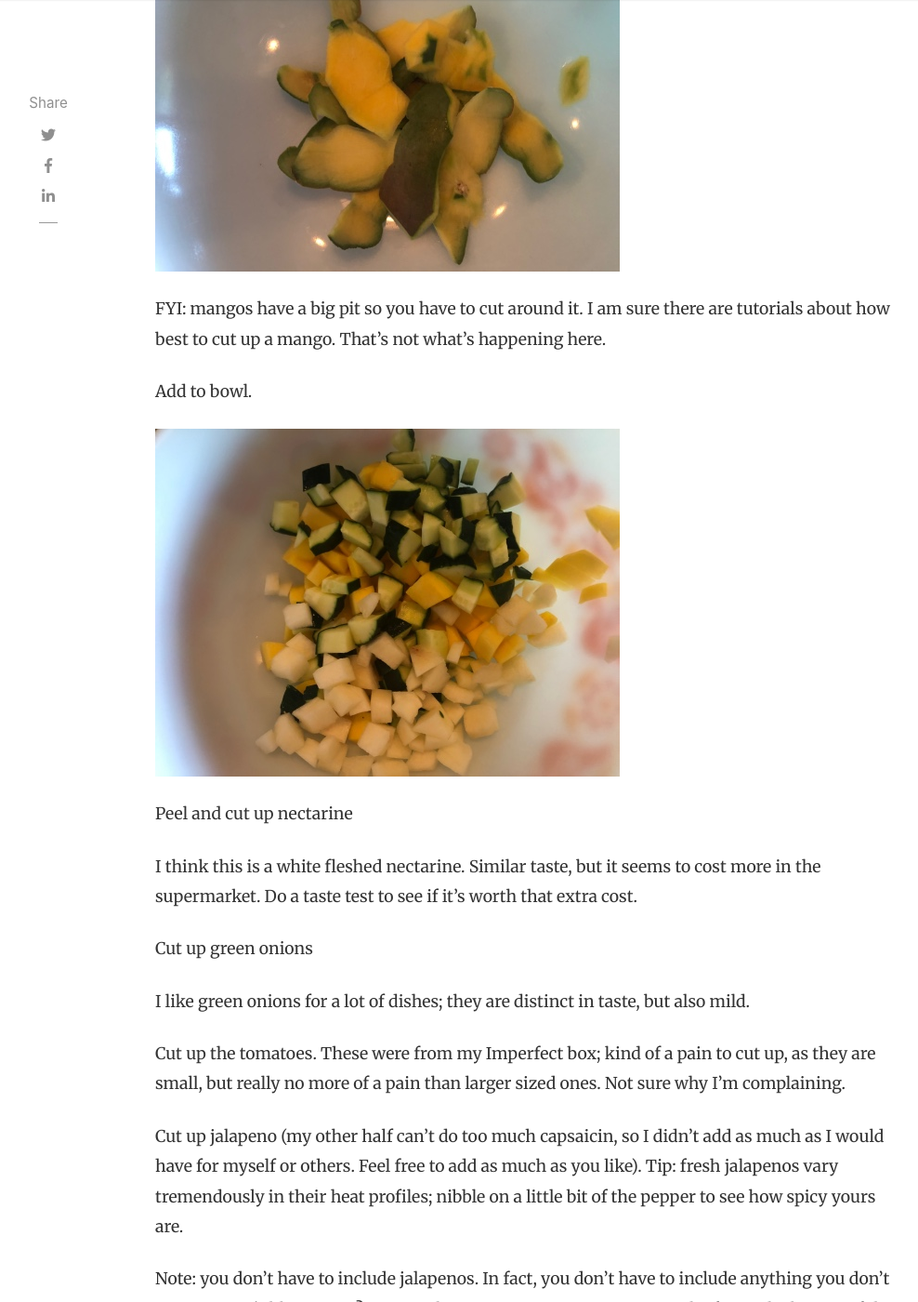
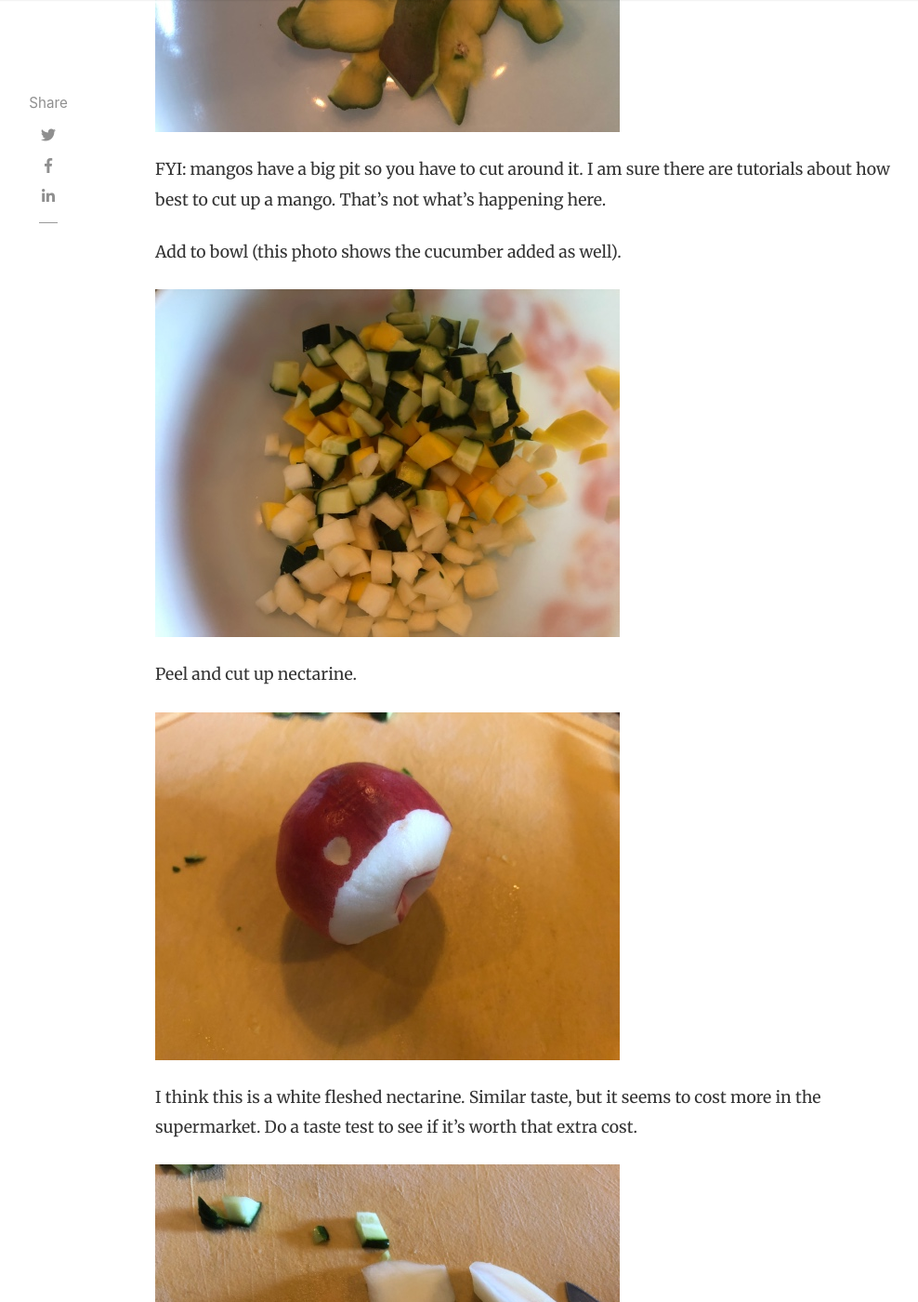
Before and after one commit to pknielski/pknielski.github.io, a Jekyll site: the page built from _posts/2019-07-24-fruitysalsa.md, in a window 1280 px wide and 1400 px high, scrolled down 2259 px. Shown: the whole window at 93% size, without its empty margins (118-1106 px from the left). Built offline with Jekyll 4.4.1, drawn with Linux system fonts in a browser that asks for light colours; nearby versions of some CDN libraries; our own code applies the rules of GitHub Pages for plain Markdown files; comment, search, counter and statistics services are not loaded; some of the changed text lies outside the part shown.

Commit message:
Update 2019-07-24-fruitysalsa.md

```diff
--- a/_posts/2019-07-24-fruitysalsa.md
+++ b/_posts/2019-07-24-fruitysalsa.md
@@ -38,17 +38,28 @@ Peel and cut up mango
 
 FYI: mangos have a big pit so you have to cut around it.  I am sure there are tutorials about how best to cut up a mango.  That’s not what’s happening here.
 
-Add to bowl.
+Add to bowl (this photo shows the cucumber added as well).
 
 ![mangobowl](/assets/images/mangoadditionbowl_Fotor.jpg)
 
-Peel and cut up nectarine
+Peel and cut up nectarine.
+
+
+![nectarine](/assets/images/nectarinesemipeeled_Fotor.jpg)
 
 I think this is a white fleshed nectarine. Similar taste, but it seems to cost more in the supermarket.  Do a taste test to see if it’s worth that extra cost.
 
+![nectarinesliced](/assets/images/nectarineslices_Fotor.jpg)
+
 Cut up green onions
 
-I like green onions for a lot of dishes; they are distinct in taste, but also mild.
+![onionroot](/assets/images/onionsroot_Fotor.jpg)
+
+![oniondiced](/assets/images/onionsdiced_Fotor.jpg)
+
+I like green onions for a lot of dishes; they are distinct in taste, but also mild. Add them to the bowl.
+
+![onionbowl](/assets/images/onionsbowl_Fotor.jpg)
 
 Cut up the tomatoes. These were from my Imperfect box; kind of a pain to cut up, as they are small, but really no more of a pain than larger sized ones. Not sure why I’m complaining. 
 
```
Also changed, not shown: other parts of _posts/2019-07-24-fruitysalsa.md (+1 -1 lines).
